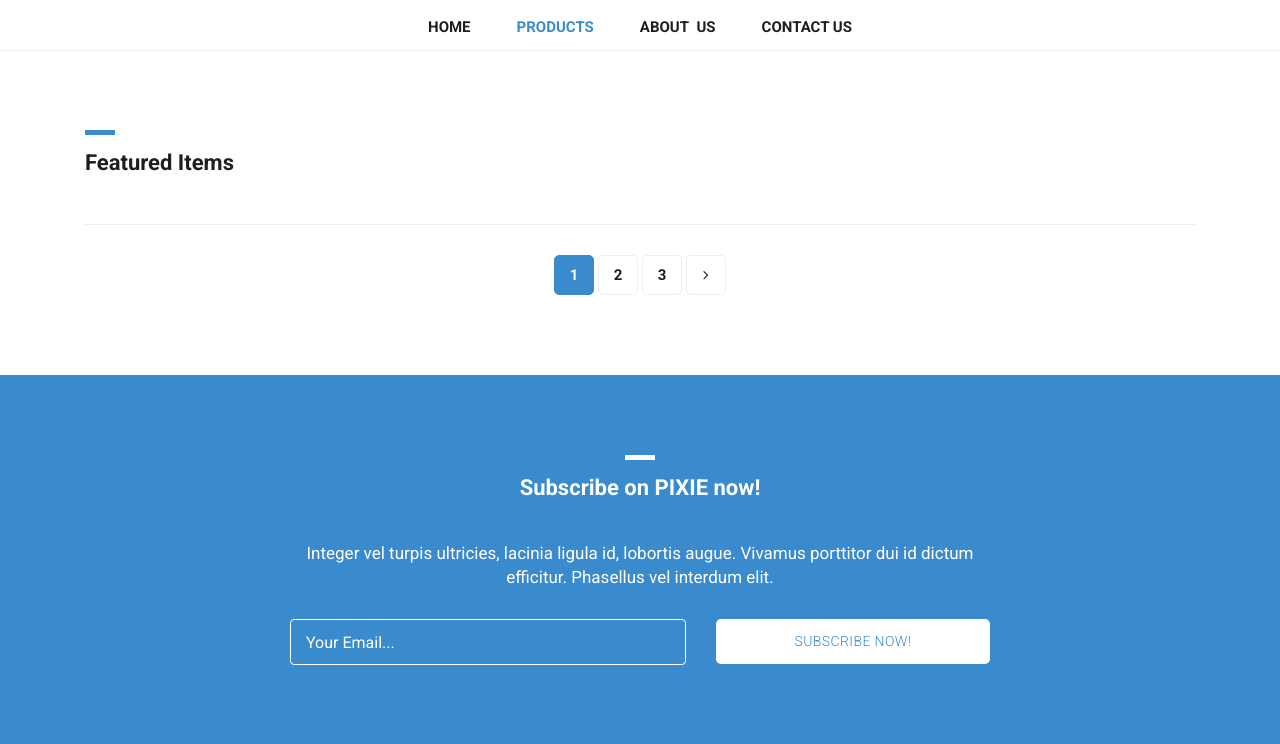
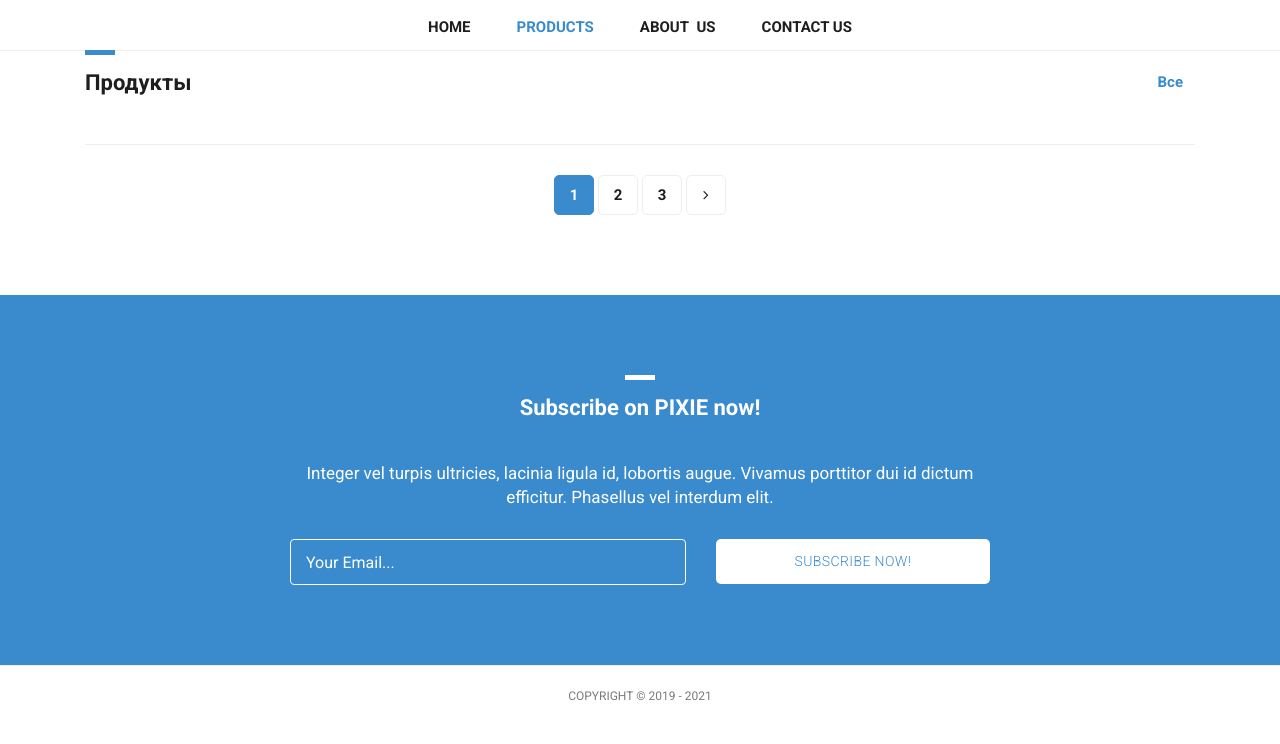
Before and after one commit to Tamerlan94/stepshop, a Django app: page /products/ in a window 1280 px wide. Shown: the part 140-884 px from the top of the page. After the commit the page ends 841 px from the top, so only its background shows below. Run offline with Django 3.2, Linux system fonts and the light colour scheme; data that the repository does not hold is empty; parts of the project's set-up code (start-up, migrations or seed data) failed here and were passed over; some libraries are stand-ins or nearby versions.

Commit message:
completed work lesson_07

```diff
--- a/stepshop/mainapp/static/mainapp/style.css
+++ b/stepshop/mainapp/static/mainapp/style.css
@@ -0,0 +1,13 @@
+#filters a {
+    color: #1e1e1e;
+    font-size: 15px;
+    font-weight: 700;
+}
+
+#filters a:hover {
+    color: #3a8bcd;
+}
+
+#filters .active a {
+    color: #3a8bcd;
+}
--- /dev/null
+++ b/stepshop/mainapp/templates/mainapp/includes/inc_category_menu.html
@@ -0,0 +1,26 @@
+<div class="featured-page">
+    <div class="container">
+        <div class="row">
+            <div class="col-md-4 col-sm-12">
+                <div class="section-heading">
+                    <div class="line-dec"></div>
+                    <h1>{{ category.name|title }}</h1>
+                </div>
+            </div>
+            <div class="col-md-8 col-sm-12">
+                <div id="filters" class="button-group">
+
+                    <button class="btn btn-primary {% if not pk %}active{% endif %}">
+                        <a href="{% url 'products:index' %}">Все</a>
+                    </button>
+                    {% for link in categories %}
+                    <button class="btn btn-primary {% if pk == link.pk %}active{% endif %}">
+                        <a href="{% url 'products:category' link.pk %}">{{ link.name }}</a>
+                    </button>
+                    {% endfor %}
+
+                </div>
+            </div>
+        </div>
+    </div>
+</div>
--- a/stepshop/mainapp/templates/mainapp/products.html
+++ b/stepshop/mainapp/templates/mainapp/products.html
@@ -1,45 +1,39 @@
 {% extends 'stepshop/base.html' %}
 {% load static %}
+
+{% block css %}
+<link rel="stylesheet" href="{% static 'mainapp/style.css' %}">
+{% endblock %}
 
 {% block content %}
 
 <!-- Page Content -->
 <!-- Items Starts Here -->
-<div class="featured-page">
-    <div class="container">
-        <div class="row">
-            <div class="col-md-4 col-sm-12">
-                <div class="section-heading">
-                    <div class="line-dec"></div>
-                    <h1>Featured Items</h1>
-                </div>
-            </div>
-            <div class="col-md-8 col-sm-12">
-                <div id="filters" class="button-group">
-                    {% for item in categories %}
-                    <button class="btn btn-primary" data-filter="{{ item.href }}">{{ item.name }}</button>
-                    {% endfor %}
-                </div>
-            </div>
-        </div>
-    </div>
-</div>
+
+{% include 'mainapp/includes/inc_category_menu.html' %}
 
 <div class="featured container no-gutter">
 
     <div class="row posts">
-         {% for product in products %}
-        <div id="{{ product.id }}}" class="item new col-md-4">
+
+        {% for product in products %}
+
+        <div id="{{ product.id }}" class="item new col-md-4">
             <a href="#">
                 <div class="featured-item">
-                    <img src="{% if product.image %}{{ product.image.url }}{% endif %}" alt="{{ product.name }}">
+                    <img src="{% if product.image %}
+                                {{ product.image.url }}
+                            {% endif %}"
+                         alt="{{ product.name }}">
                     <h4>{{ product.name }}</h4>
                     <h6>${{ product.price }}</h6>
                     <p>{{ product.short_desc }}</p>
                 </div>
             </a>
-            {% endfor %}
         </div>
+
+        {% endfor %}
+
     </div>
 </div>
 
--- a/stepshop/mainapp/urls.py
+++ b/stepshop/mainapp/urls.py
@@ -7,4 +7,5 @@ app_name = 'products'
 urlpatterns = [
     path('', products, name='index'),
     path('product/', product),
+    path('category/<int:pk>/', products, name='category'),
 ]
--- a/stepshop/mainapp/views.py
+++ b/stepshop/mainapp/views.py
@@ -1,15 +1,23 @@
-from django.shortcuts import render
+from django.shortcuts import render, get_object_or_404
 from .models import Product, ProductCategory
 
 
-def products(request):
+def products(request, pk=None):
     title = 'продукты | каталог'
-    products = Product.objects.all()
+    products_all = Product.objects.all()
     categories = ProductCategory.objects.all()
+    category = {'name': 'продукты'}
+
+    if pk is not None:
+        products_all = Product.objects.filter(category__id=pk)
+        category = get_object_or_404(ProductCategory, id=pk)
+
     context = {
         'title': title,
-        'products': products,
+        'products': products_all,
         'categories': categories,
+        'category': category,
+        'pk': pk,
     }
 
     return render(request, 'mainapp/products.html', context)
--- a/stepshop/stepshop/static/stepshop/assets/css/tooplate-main.css
+++ b/stepshop/stepshop/static/stepshop/assets/css/tooplate-main.css
@@ -345,7 +345,7 @@ a {
 
 /* Featured Page Style */
 .featured-page {
-	margin-top: 130px;
+	margin-top: 50px;
 	margin-bottom: 40px;
 }
 .featured-page .section-heading {
--- a/stepshop/stepshop/templates/stepshop/base.html
+++ b/stepshop/stepshop/templates/stepshop/base.html
@@ -20,6 +20,9 @@
     <link rel="stylesheet" href="{% static 'stepshop/assets/css/fontawesome.css' %}">
     <link rel="stylesheet" href="{% static 'stepshop/assets/css/tooplate-main.css' %}">
     <link rel="stylesheet" href="{% static 'stepshop/assets/css/owl.css' %}">
+    {% block css %}
+
+    {% endblock %}
 <!--
 Tooplate 2114 Pixie
 https://www.tooplate.com/view/2114-pixie
```
